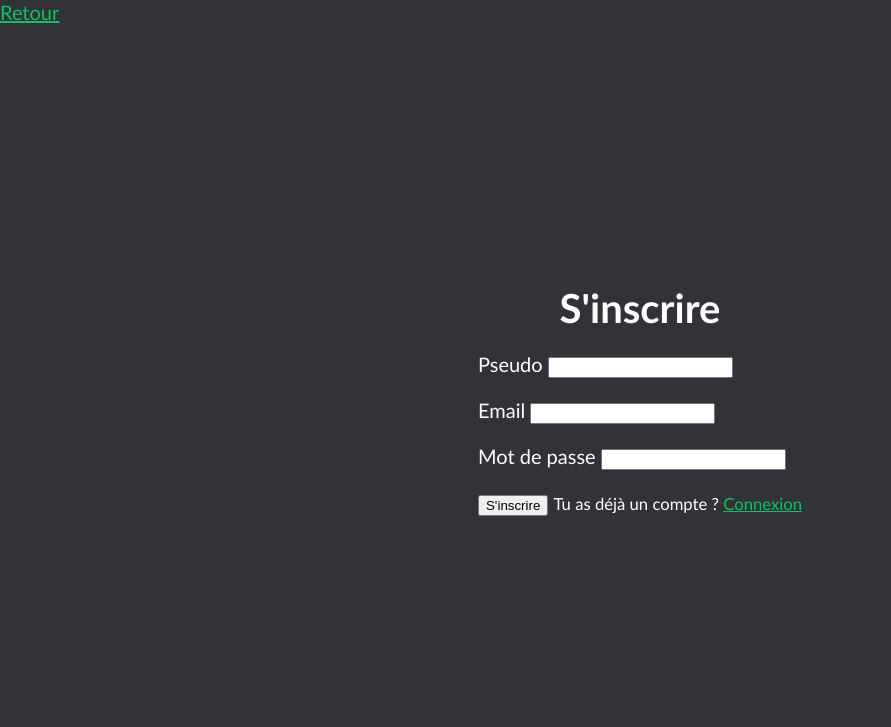
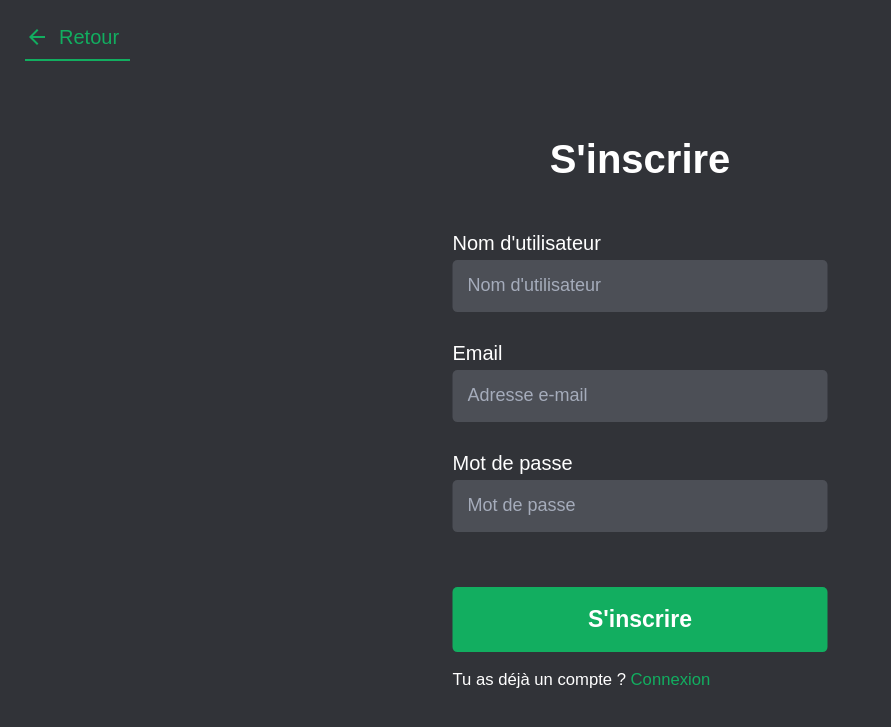
Before and after one commit to SulienP/projet_b2_dev, a Django app: page /signup/ in a window 1280 px wide. Shown: the top 727 px of the page, without its empty margins (0-891 px from the left). Run offline with Django 5.2, Linux system fonts and the light colour scheme.

Commit message:
:lipstick: Improve interface

```diff
--- a/yculture/accounts/static/accounts/css/base.css
+++ b/yculture/accounts/static/accounts/css/base.css
@@ -7,3 +7,79 @@
     flex-direction: column;
     align-items: center;
 }
+
+.base ul {
+    display: flex;
+    flex-direction: column;
+}
+
+.base h1 {
+    font-family: 'Heavitas', sans-serif;
+    margin-bottom: 50px;
+}
+
+.base li {
+    display: flex;
+    flex-direction: column;
+    width: 375px;
+    margin-bottom: 15px;
+}
+
+.base li a {
+    font-size: 0.75em;
+}
+
+.base form label {
+    font-family: 'Heavitas', sans-serif;
+    margin-bottom: 5px;
+}
+
+.base form input {
+    height: 50px;
+    border: 0;
+    border-radius: 5px;
+    background-color: #4c4f56;
+    font-size: 0.9em;
+    padding-left: 15px;
+    color: white;
+    margin-bottom: 15px;
+}
+
+.base form input::placeholder{
+    color: #a5acbb;
+    padding-left: -15px;
+}
+
+.base form input:focus {
+    outline: 2px solid var(--action-color);
+}
+
+.base form button {
+    display: flex;
+    flex-direction: column;
+    justify-content: center;
+    align-items: center;
+    width: 375px;
+    height: 65px;
+    margin: 25px 0px 15px 0px;
+    background-color: var(--action-color);
+    border: 0;
+    border-radius: 5px;
+    cursor: pointer;
+    color: white;
+    font-weight: 700;
+    font-size: 1.15em;
+}
+
+button:hover {
+    background-color: var(--hover-action-color);
+}
+
+button:active {
+    background-color: var(--active-action-color);
+}
+
+small {
+    font-family: 'Heavitas', sans-serif;
+    margin-bottom: 5px;
+}
--- a/yculture/accounts/templates/accounts/signup.html
+++ b/yculture/accounts/templates/accounts/signup.html
@@ -7,24 +7,24 @@
     <link rel="stylesheet" href="{% static 'accounts/css/base.css' %}">
     <link rel="stylesheet" href="{% static 'accounts/css/signup.css' %}">
 
-    <a href="{% url 'index' %}" aria-label="Retour" role="link">Retour</a>
-
     <div class="base">
         <h1>S'inscrire</h1>
         <form method="POST" role="form">
             {% csrf_token %}
-            <p>
-                <label for="username">Pseudo</label>
-                <input type="text" name="username" id="username" aria-label="Pseudo" role="textbox">
-            </p>
-            <p>
-                <label for="email">Email</label>
-                <input type="email" name="email" id="email" aria-label="Adresse email" role="textbox">
-            </p>
-            <p>
-                <label for="password">Mot de passe</label>
-                <input type="password" name="password" id="password" aria-label="Mot de passe" role="textbox">
-            </p>
+            <ul>
+                <li>
+                    <label for="username">Nom d'utilisateur</label>
+                    <input type="text" name="username" id="username" placeholder="Nom d'utilisateur" aria-label="Nom d'utilisateur" role="textbox">
+                </li>
+                <li>
+                    <label for="email">Email</label>
+                    <input type="email" name="email" id="email" placeholder="Adresse e-mail" aria-label="Adresse email" role="textbox">
+                </li>
+                <li>
+                    <label for="password">Mot de passe</label>
+                    <input type="password" name="password" id="password" placeholder="Mot de passe" aria-label="Mot de passe" role="textbox">
+                </li>
+            </ul>
             <button type="submit" role="button" aria-label="S'inscrire">S'inscrire</button>
             <small>
                 Tu as déjà un compte ?
--- a/yculture/play/templates/play/play.html
+++ b/yculture/play/templates/play/play.html
@@ -3,8 +3,6 @@
 <title>{% block title %}Play - YCulture{% endblock %}</title>
 
 {% block content %}
-    <a href="{% url 'index' %}" aria-label="Retour" role="link">Retour</a>
-
     <div>
         <div id="timer">Temps restant : <span id="countdown"></span></div>
         <div id="chat">
--- a/yculture/yculture/static/css/global.css
+++ b/yculture/yculture/static/css/global.css
@@ -1,12 +1,19 @@
+@font-face {
+    font-family: 'Narnia';
+    src: url('/static/fonts/narnia/Narnia.ttf') format('truetype'),
+         url('/static/fonts/heavitas/Heavitas.ttf') format('truetype'),
+}
+
 :root {
     --background-color: #313338;
-    --action-color: #0DC460;
+    --action-color: #12AE60;
+    --hover-action-color: #0f9351;
+    --active-action-color: #0d7d45;
 }
 
 body {
     background-color: var(--background-color);
     color: white;
-    font-family: 'Gill Sans', 'Gill Sans MT', 'Calibri', 'Trebuchet MS', sans-serif;
     font-size: 1.25em;
     margin: 0;
     padding: 0;
@@ -14,15 +21,19 @@ body {
 
 a {
     color: var(--action-color);
-    font-family: 'Gill Sans', 'Gill Sans MT', 'Calibri', 'Trebuchet MS', sans-serif;
     margin: 0;
     padding: 0;
+    text-decoration: none;
+    font-family: 'Heavitas', sans-serif;
+    font-weight: 500;
 }
 
-h1, h2, h3, h4, h5, h6 {
-    font-family: 'Gill Sans', 'Gill Sans MT', 'Calibri', 'Trebuchet MS', sans-serif;
-    margin: 0;
-    padding: 0;
+a:hover {
+    color: var(--hover-action-color);
+}
+
+a:active {
+    color: var(--active-action-color);
 }
 
 ul {
@@ -32,14 +43,35 @@ ul {
     padding: 0;
 }
 
-.navbar {
-    display: flex;
-    justify-content: space-around;
-    align-items: center;
-    margin: 0;
-    padding: 0;
+p {
+    font-family: 'Gill Sans', 'Gill Sans MT', 'Calibri', 'Trebuchet MS', sans-serif;
 }
 
-.navbar li:nth-child(2) {
-    margin-left: 25px;
+.retour {
+    display: flex;
+    align-items: center;
+    margin: 25px 0px 0px 25px;
+    border-bottom: 2px solid var(--action-color);
+    padding-bottom: 10px;
+    width: 105px;
 }
+
+.retour span {
+    margin-right: 10px;
+}
+
+.retour:hover {
+    border-bottom: 2px solid var(--hover-action-color);
+}
+
+.retour:active {
+    border-bottom: 2px solid var(--active-action-color);
+}
+
+button:hover {
+    background-color: var(--hover-action-color);
+}
+
+button:active {
+    background-color: var(--active-action-color);
+}
--- a/yculture/yculture/templates/base.html
+++ b/yculture/yculture/templates/base.html
@@ -6,8 +6,15 @@
         <title>{% block title %}YCulture{% endblock %}</title>
         {% load static %}
         <link rel="stylesheet" type="text/css" href="{% static 'css/global.css' %}">
+
+        <link rel="stylesheet" href="https://fonts.googleapis.com/css2?family=Material+Symbols+Outlined:opsz,wght,FILL,GRAD@24,400,0,0" />
     </head>
     <body>
+        {% if request.path != '/' and request.path != 'play' %}
+            <a href="{% url 'index' %}" class="retour" aria-label="Retour" role="link">
+                <span class="material-symbols-outlined">arrow_back</span>Retour
+            </a>
+        {% endif %}
         {% block content %}
         {% endblock %}
     </body>
--- a/yculture/yculture/templates/registration/password_reset.html
+++ b/yculture/yculture/templates/registration/password_reset.html
@@ -5,8 +5,6 @@
 {% block content %}
     {% load static %}
     <link rel="stylesheet" type="text/css" href="{% static 'css/registration.css' %}">
-
-    <a href="{% url 'login' %}" aria-label="Retour" role="link">Retour</a>
 
     <div class="base">
         <h2>Réinitialiser votre mot de passe</h2>
--- a/yculture/yculture/templates/registration/password_reset_done.html
+++ b/yculture/yculture/templates/registration/password_reset_done.html
@@ -6,8 +6,6 @@
     {% load static %}
     <link rel="stylesheet" type="text/css" href="{% static 'css/registration.css' %}">
 
-    <a href="{% url 'index' %}" aria-label="Retour à l'accueil" role="link">Retour</a>
-
     <div class="base">
         <h2>Demande de réinitialisation de mot de passe envoyé</h2>
         <p>Un lien de réinitialisation du mot de passe a été envoyé à l'adresse email de votre compte.</p>
```
Also changed, not shown: yculture/accounts/templates/accounts/login.html (+11 -13 lines), yculture/home/static/home/css/index.css (+53 -2 lines), yculture/home/templates/home/index.html (+4 -5 lines), yculture/db.sqlite3, yculture/home/static/home/images/illustration.png (added), yculture/yculture/static/fonts/heavitas/Heavitas.ttf (added), yculture/yculture/static/fonts/narnia/Narnia.ttf (added).
